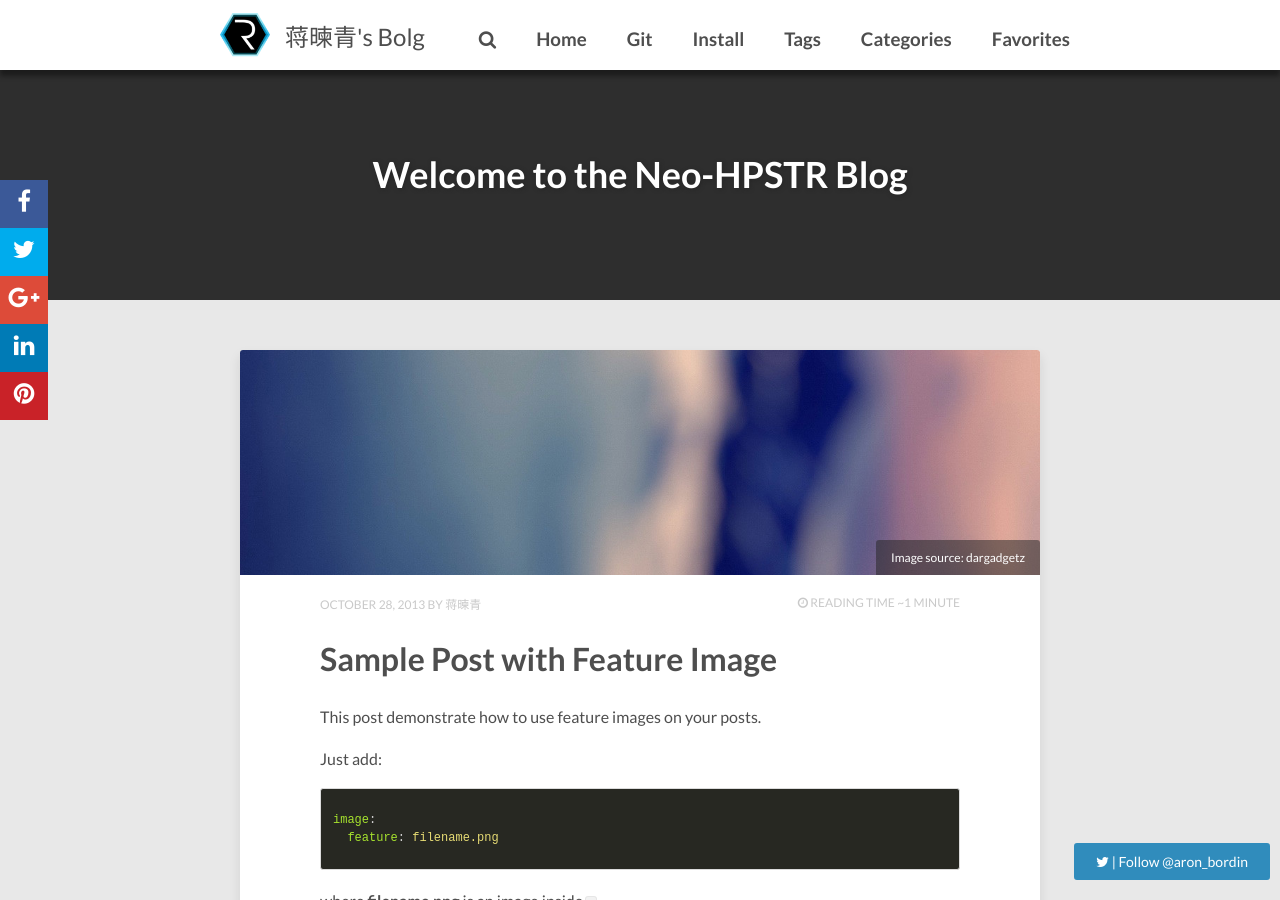
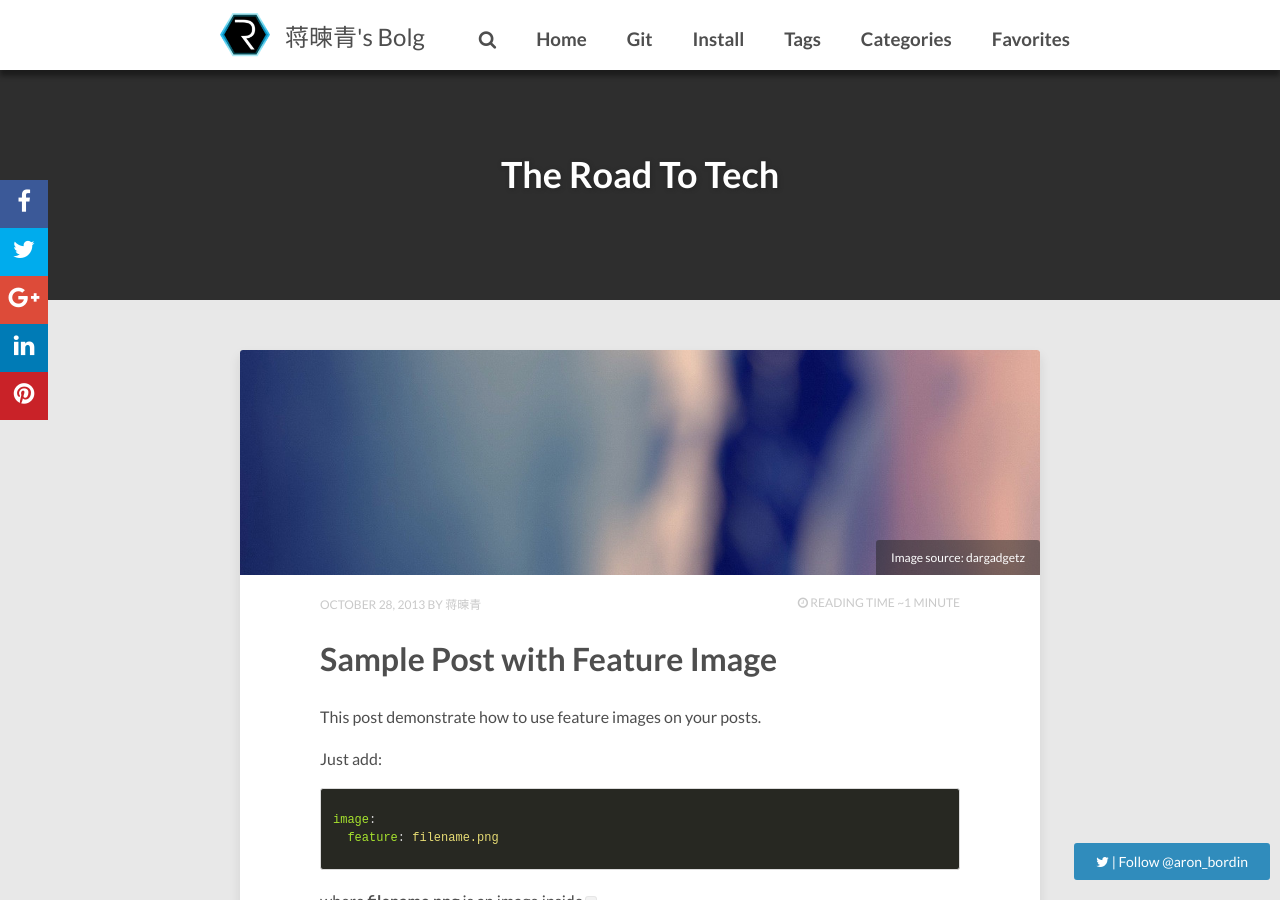
Before and after one commit to JianqingJiang/jianqingjiang.github.io, a Jekyll site: the page built from index.html, in a window 1280 px wide and 900 px high. Built offline with Jekyll 4.4.1, drawn with Linux system fonts in a browser that asks for light colours; nearby versions of some CDN libraries; the list of posts is cut into pages by our own code; comment, search, counter and statistics services are not loaded.

Commit message:
modified _config.yml

```diff
--- a/index.html
+++ b/index.html
@@ -1,6 +1,6 @@
 ---
 layout: post-index
-title: "Welcome to the Neo-HPSTR Blog"
+title: "The Road To Tech"
 description: "Describe this nonsense."
 tags: [Jekyll, theme, themes, responsive, blog, modern]
 comments: false
```
